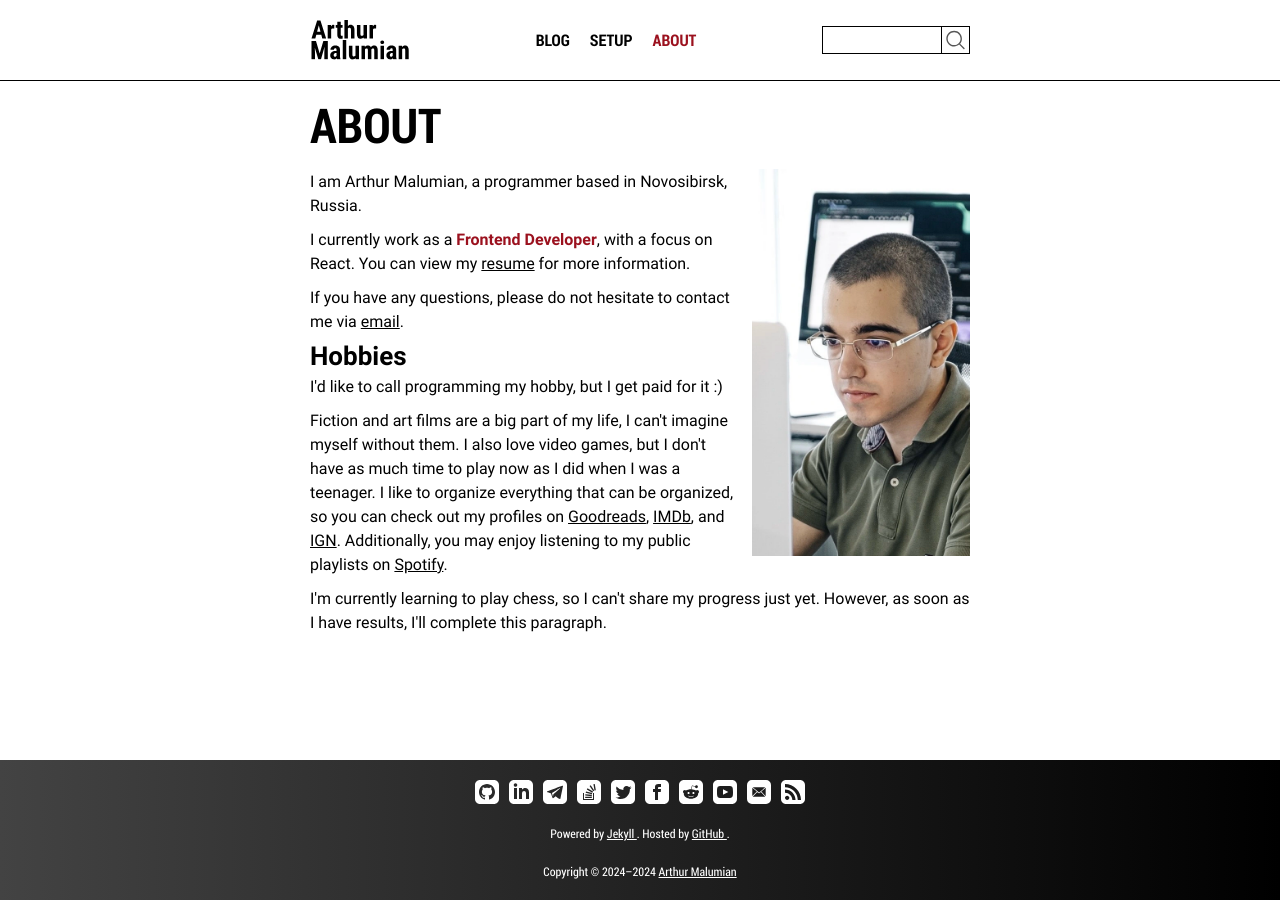
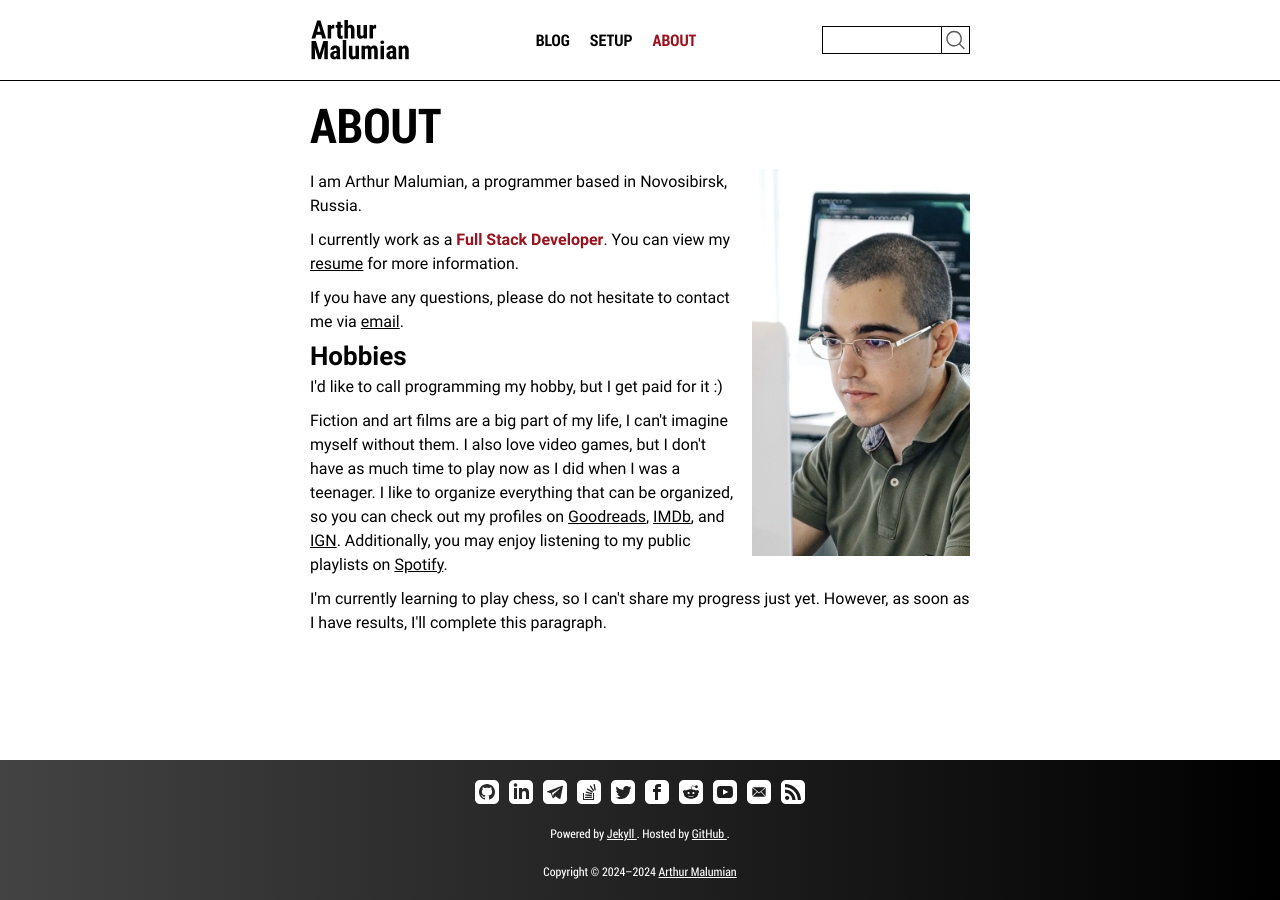
Before and after one commit to amalumian/www.malumian.dev, a Jekyll site: the page built from about.html, in a window 1280 px wide. Built offline with Jekyll 4.4.1, drawn with Linux system fonts in a browser that asks for light colours.

Commit message:
Update about.html

```diff
--- a/about.html
+++ b/about.html
@@ -1,7 +1,7 @@
 ---
 layout: default
 title: About
-description: Arthur Malumian is a programmer who loves web technologies. He works as a Frontend Developer and writes posts on his blog.
+description: Arthur Malumian is a programmer who loves web technologies. He works as a Full Stack Developer and writes posts on his blog.
 image: /assets/images/about/arthur-malumian-wide.webp
 ---
 
@@ -10,7 +10,7 @@ image: /assets/images/about/arthur-malumian-wide.webp
   <img class="about__photo" src="/assets/images/about/arthur-malumian.webp" alt="Photo of Arthur Malumian">
   <p>I am Arthur Malumian, a programmer based in Novosibirsk, Russia.</p>
   <p>
-    I currently work as a <strong><em>Frontend Developer</em></strong>, with a focus on React. You can view my
+    I currently work as a <strong><em>Full Stack Developer</em></strong>. You can view my
     <a href="/pdf/resume.pdf" target="_blank">resume</a> for more information.
   </p>
   <p>
```
